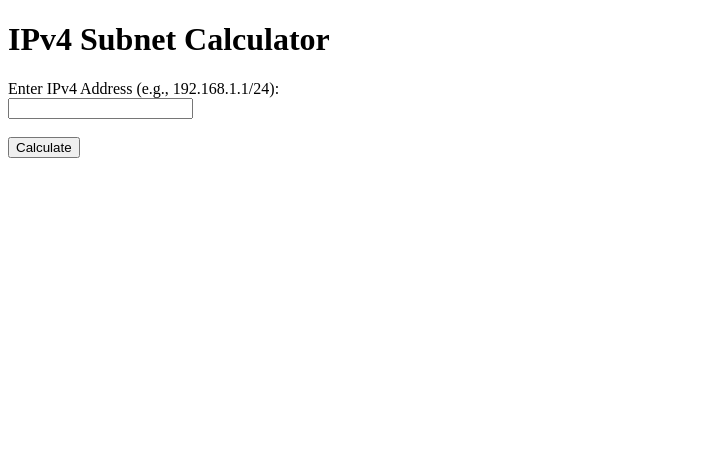
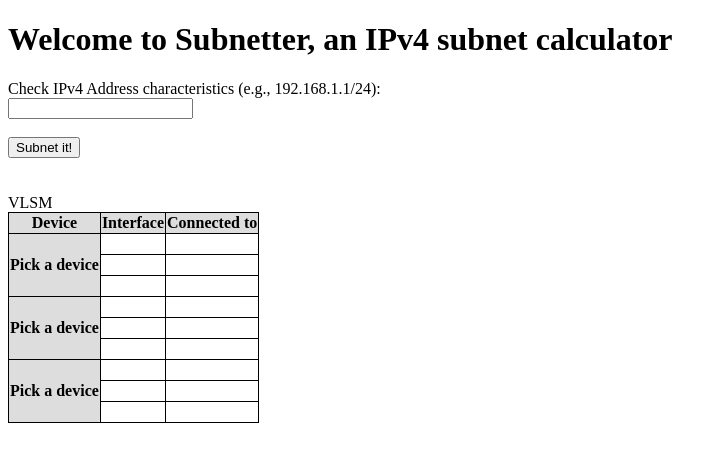
Before and after one commit to tsvetina-MuhataCece/VSE-taya, a plain HTML site: page index.html in a window 1280 px wide. Shown: the whole page, without its empty margins (0-727 px from the left). Drawn offline with Linux system fonts and the light colour scheme.

Commit message:
added a table to use for output after calculations

```diff
--- a/index.html
+++ b/index.html
@@ -4,16 +4,87 @@
     <meta charset="UTF-8">
     <meta name="viewport" content="width=device-width, initial-scale=1.0">
     <title>Subnetter™</title>
+    <link rel="icon" type="image/x-icon" href="/images/favicon.png">
+    <h1>Welcome to Subnetter, an IPv4 subnet calculator</h1>
+    <style>
+        table, th, td {
+        border: 1px solid black;
+        border-collapse: collapse;}
+
+        tr:hover {background-color: #D6EEEE;}
+
+        th{background-color: #dddddd;}
+
+        form, aside {
+            flex: 1;
+            max-width: 45%;}
+    </style>
+
 </head>
 <body>
-    <h1>IPv4 Subnet Calculator</h1>
+
     <form id="subnetForm">
-        <label for="ipv4Input">Enter IPv4 Address (e.g., 192.168.1.1/24):</label><br>
+        <label for="ipv4Input">Check IPv4 Address characteristics (e.g., 192.168.1.1/24):</label><br>
         <input type="text" id="ipv4Input" name="ipv4Input" required><br><br>
-        <button type="submit">Calculate</button>
+        <button type="submit">Subnet it!</button>
     </form>
     <div id="results"></div>
+    <script src="subnet.js"></script>
+    <br><br>
 
-    <script src="subnet.js"></script>
+    <aside><h>VLSM</h>
+        <table>
+            <tr>
+                <th>Device</th>
+                <th>Interface</th>
+                <th>Connected to</th>
+            </tr>
+            <tr>
+                <th rowspan="4">Pick a device</th>
+            </tr>
+            <tr>
+                <td><br></td>
+                <td><br></td>
+            </tr>
+            <tr>
+                <td><br></td>
+                <td><br></td>
+            </tr>
+            <tr>
+                <td><br></td>
+                <td><br></td>
+            </tr>
+            <tr>
+                <th rowspan="4">Pick a device</th>
+            </tr>
+            <tr>
+                <td><br></td>
+                <td><br></td>
+            </tr>
+            <tr>
+                <td><br></td>
+                <td><br></td>
+            </tr>
+            <tr>
+                <td><br></td>
+                <td><br></td>
+            </tr>
+            <tr>
+                <th rowspan="4">Pick a device</th>
+            </tr>
+            <tr>
+                <td><br></td>
+                <td><br></td>
+            </tr>
+            <tr>
+                <td><br></td>
+                <td><br></td>
+            </tr>
+            <tr>
+                <td><br></td>
+                <td><br></td>
+            </tr>
+        </table>
+    </aside>
+    </html>
 </body>
-</html>
```
Also changed, not shown: images/favicon.png (added), subnet.js (line endings or trailing spaces).
